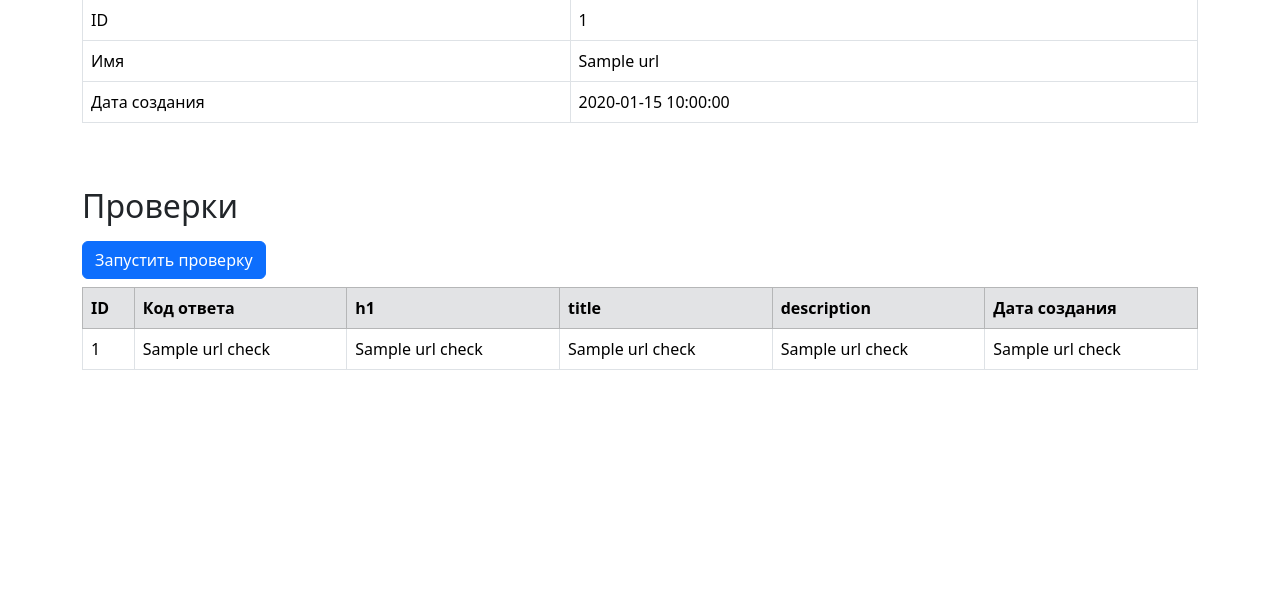
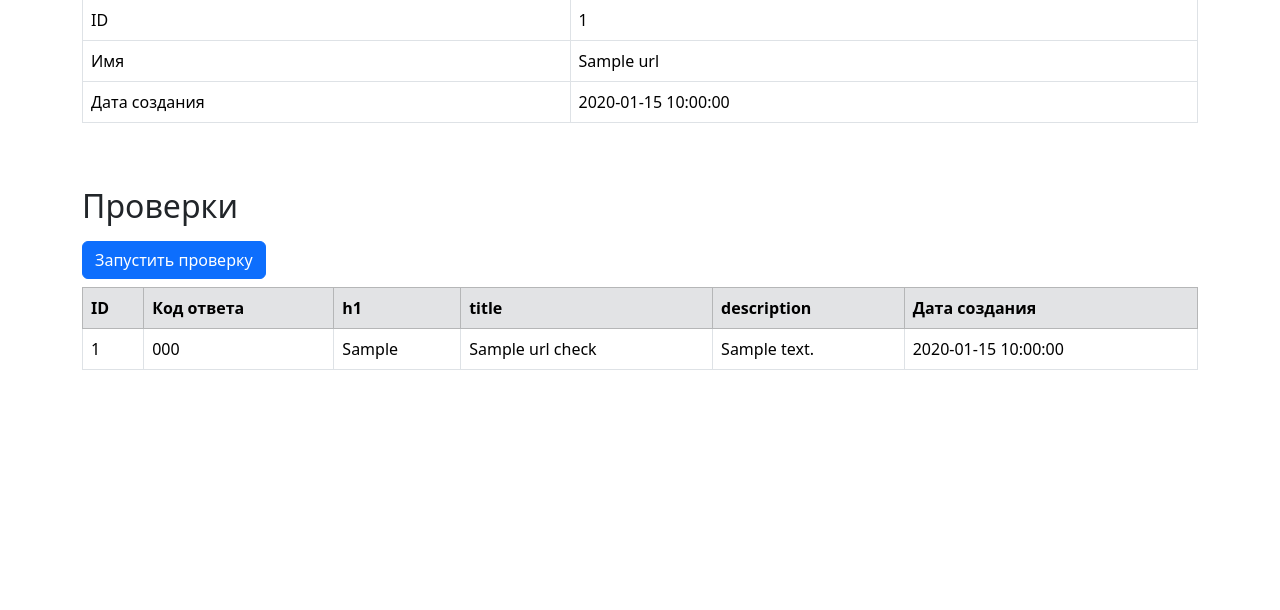
Before and after one commit to KarinaAbd/python-project-83, a Flask app: page /urls/1 in a window 1280 px wide. Shown: the part 129-739 px from the top of the page. Run offline with Flask 2, Linux system fonts and the light colour scheme; a database or web service that is not in the repository returns one stand-in record (values such as "Sample title"); some libraries are stand-ins or nearby versions.

Commit message:
main: Edit code and templates for better reading

```diff
--- a/page_analyzer/app.py
+++ b/page_analyzer/app.py
@@ -68,10 +68,15 @@ def urls() -> str:
         checks = find_checks(url.id)
         if checks:
             # adding info about url's last check
-            urls[i] = url + (checks[0].created_at, checks[0].status_code)
+            urls[i] = {
+                'id': url.id,
+                'name': url.name,
+                'checked_at': checks[0].created_at,
+                'status_code': checks[0].status_code
+            }
         else:
             continue
-
+    print(urls[15])
     return render_template('all_urls.html', urls=urls)
 
 
--- a/page_analyzer/parser.py
+++ b/page_analyzer/parser.py
@@ -1,5 +1,4 @@
 from bs4 import BeautifulSoup
-
 
 LEN_OF_DESCRIPTION = 190
 
--- a/page_analyzer/templates/show.html
+++ b/page_analyzer/templates/show.html
@@ -39,12 +39,12 @@
                 <tbody>
                 {% for check in checks %}
                     <tr>
-                        <td>{{ check[0] }}</td>
-                        <td>{{ check[2] }}</td>
-                        <td>{{ check[3] }}</td>
-                        <td>{{ check[4] }}</td>
-                        <td>{{ check[5] }}</td>
-                        <td>{{ check[6] }}</td>
+                        <td>{{ check.id }}</td>
+                        <td>{{ check.status_code }}</td>
+                        <td>{{ check.h1 }}</td>
+                        <td>{{ check.title }}</td>
+                        <td>{{ check.description }}</td>
+                        <td>{{ check.created_at }}</td>
                     </tr>
                 {% endfor %}
                 </tbody>
```
Also changed, not shown: page_analyzer/templates/all_urls.html (+4 -4 lines).
